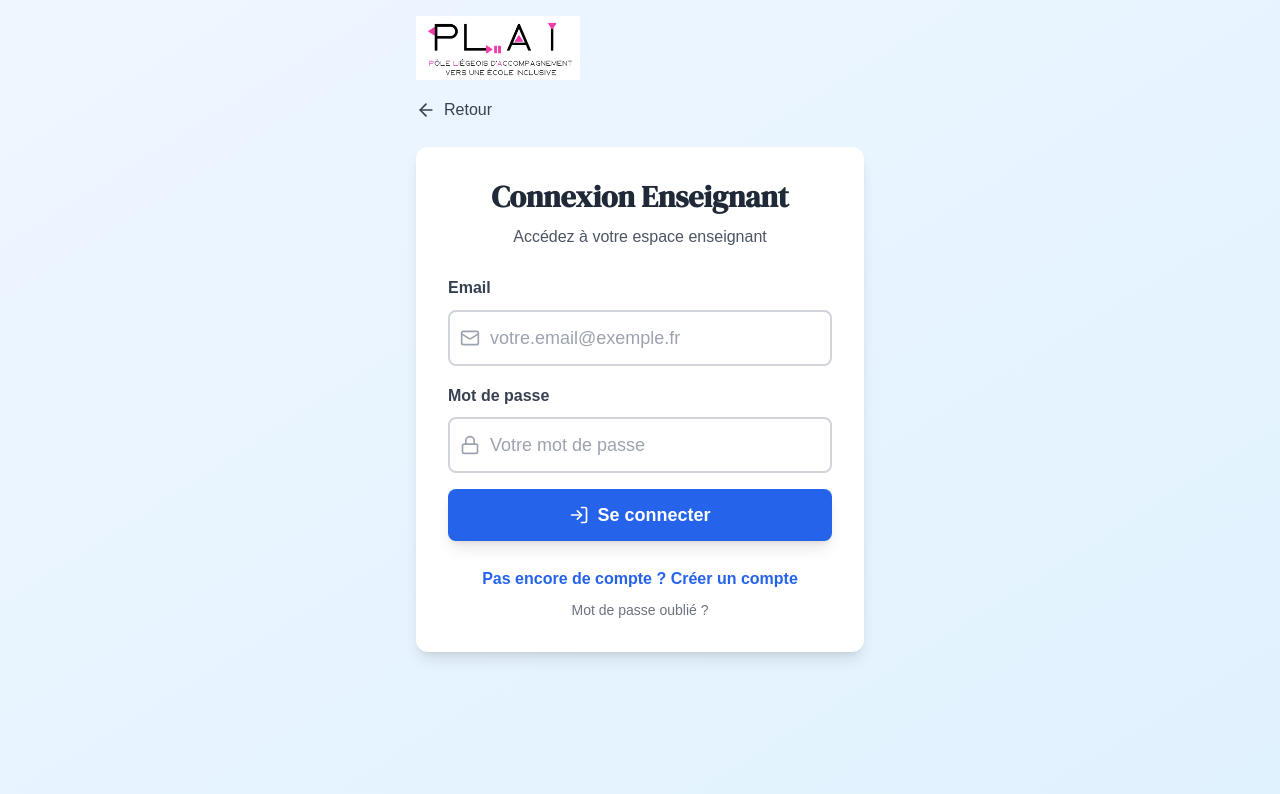
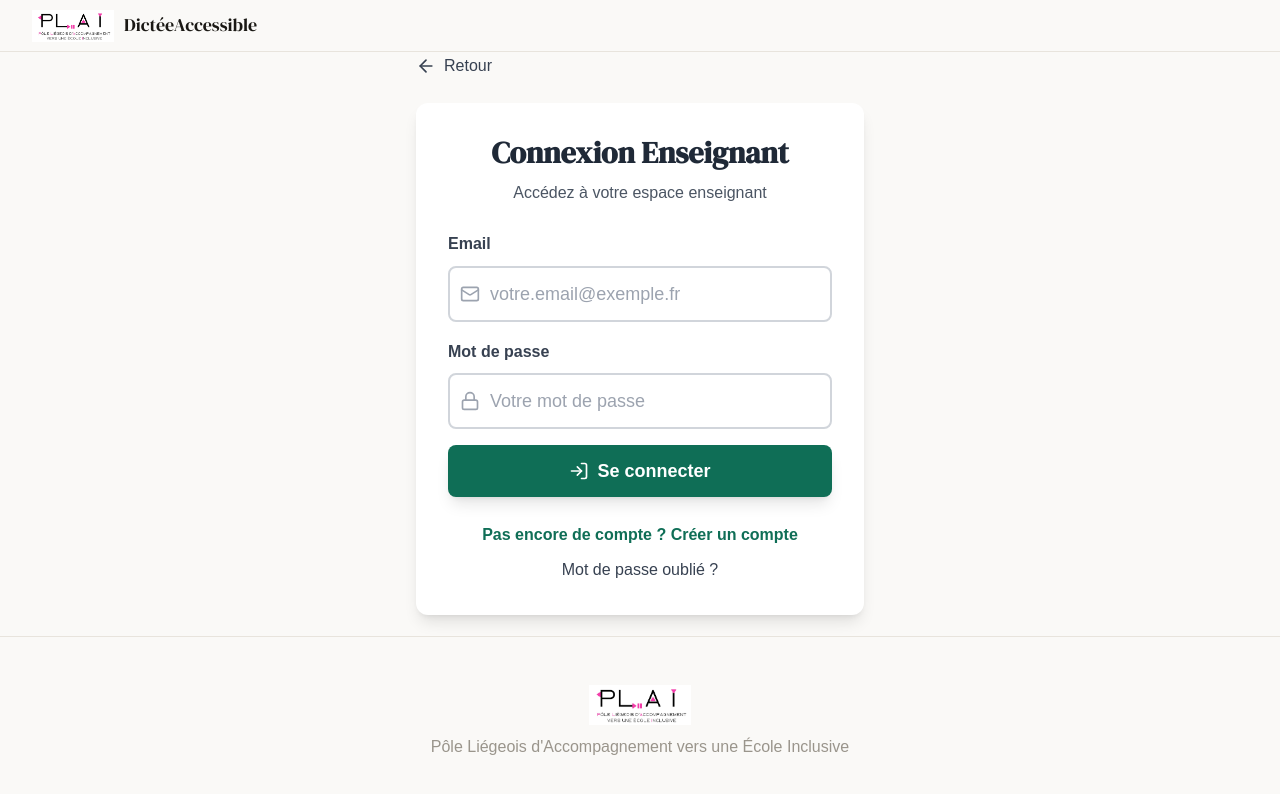
Before and after one commit to jfb4plai/DicteeAccessible, a React (Vite) app: page /enseignant/auth in a window 1280 px wide. Shown: the top 794 px of the page. Built offline with nearby package versions, Linux system fonts and the light colour scheme; no server answers.

Commit message:
style: branding PLAI, pages de connexion, recette
Co-Authored-By: Claude Sonnet 5.5 <noreply@anthropic.com>

```diff
--- a/src/components/ProtectedRoute.tsx
+++ b/src/components/ProtectedRoute.tsx
@@ -6,8 +6,8 @@ export default function ProtectedRoute({ children }: { children: React.ReactNode
 
   if (loading) {
     return (
-      <div className="min-h-screen bg-gradient-to-br from-blue-50 to-indigo-100 flex items-center justify-center">
-        <div className="inline-block animate-spin rounded-full h-12 w-12 border-4 border-blue-500 border-t-transparent"></div>
+      <div className="min-h-screen flex items-center justify-center">
+        <div className="inline-block animate-spin rounded-full h-12 w-12 border-4 border-[#0f6e56] border-t-transparent"></div>
       </div>
     );
   }
--- a/src/pages/ResetPassword.tsx
+++ b/src/pages/ResetPassword.tsx
@@ -2,6 +2,7 @@ import { useState } from 'react';
 import { useNavigate } from 'react-router-dom';
 import { Lock } from 'lucide-react';
 import { useAuth } from '../contexts/AuthContext';
+import PageShell from '../components/PageShell';
 
 export default function ResetPassword() {
   const [password, setPassword] = useState('');
@@ -30,14 +31,9 @@ export default function ResetPassword() {
   }
 
   return (
-    <div className="min-h-screen bg-gradient-to-br from-blue-50 to-sky-100 p-4">
+    <PageShell>
       <div className="max-w-md mx-auto">
         <div className="mb-6">
-          <img
-            src="/plai-logo.jpg"
-            alt="PlAI - Pôle Liégeois d'Accompagnement vers une École Inclusive"
-            className="h-16 w-auto object-contain mb-4"
-          />
         </div>
 
         <div className="bg-white rounded-xl shadow-lg p-8">
@@ -57,19 +53,19 @@ export default function ResetPassword() {
                   value={password}
                   onChange={(e) => setPassword(e.target.value)}
                   placeholder="Au moins 6 caractères"
-                  className="w-full pl-10 pr-4 py-3 border-2 border-gray-300 rounded-lg focus:border-blue-500 focus:outline-none text-lg"
+                  className="w-full pl-10 pr-4 py-3 border-2 border-gray-300 rounded-lg focus:border-[#0f6e56] focus:outline-none text-lg"
                   required
                 />
               </div>
             </div>
 
             {error && (
-              <div className="bg-red-50 border-2 border-red-200 rounded-lg p-3 text-red-700 text-sm">
+              <div className="bg-red-50 border-2 border-red-200 rounded-lg p-3 text-red-700">
                 {error}
               </div>
             )}
             {success && (
-              <div className="bg-green-50 border-2 border-green-200 rounded-lg p-3 text-green-700 text-sm">
+              <div className="bg-green-50 border-2 border-green-200 rounded-lg p-3 text-green-700">
                 {success}
               </div>
             )}
@@ -77,13 +73,13 @@ export default function ResetPassword() {
             <button
               type="submit"
               disabled={loading}
-              className="w-full bg-blue-600 text-white py-3 rounded-lg hover:bg-blue-700 transition-colors font-bold text-lg disabled:opacity-50 disabled:cursor-not-allowed shadow-lg"
+              className="w-full bg-[#0f6e56] text-white py-3 rounded-lg hover:opacity-90 transition-colors font-bold text-lg disabled:opacity-50 disabled:cursor-not-allowed shadow-lg"
             >
               {loading ? 'Enregistrement...' : 'Enregistrer'}
             </button>
           </form>
         </div>
       </div>
-    </div>
+    </PageShell>
   );
 }
--- a/src/pages/TeacherAuth.tsx
+++ b/src/pages/TeacherAuth.tsx
@@ -2,6 +2,7 @@ import { useState } from 'react';
 import { useNavigate, Link } from 'react-router-dom';
 import { ArrowLeft, Mail, Lock, UserPlus, LogIn } from 'lucide-react';
 import { useAuth } from '../contexts/AuthContext';
+import PageShell from '../components/PageShell';
 
 export default function TeacherAuth() {
   const [mode, setMode] = useState<'login' | 'signup' | 'reset'>('login');
@@ -60,14 +61,9 @@ export default function TeacherAuth() {
   }
 
   return (
-    <div className="min-h-screen bg-gradient-to-br from-blue-50 to-sky-100 p-4">
+    <PageShell>
       <div className="max-w-md mx-auto">
         <div className="mb-6">
-          <img
-            src="/plai-logo.jpg"
-            alt="PlAI - Pôle Liégeois d'Accompagnement vers une École Inclusive"
-            className="h-16 w-auto object-contain mb-4"
-          />
           <Link
             to="/"
             className="flex items-center gap-2 text-gray-700 hover:text-gray-900"
@@ -102,7 +98,7 @@ export default function TeacherAuth() {
                   value={email}
                   onChange={(e) => setEmail(e.target.value)}
                   placeholder="votre.email@exemple.fr"
-                  className="w-full pl-10 pr-4 py-3 border-2 border-gray-300 rounded-lg focus:border-blue-500 focus:outline-none text-lg"
+                  className="w-full pl-10 pr-4 py-3 border-2 border-gray-300 rounded-lg focus:border-[#0f6e56] focus:outline-none text-lg"
                   required
                 />
               </div>
@@ -121,7 +117,7 @@ export default function TeacherAuth() {
                     value={password}
                     onChange={(e) => setPassword(e.target.value)}
                     placeholder={mode === 'signup' ? 'Au moins 6 caractères' : 'Votre mot de passe'}
-                    className="w-full pl-10 pr-4 py-3 border-2 border-gray-300 rounded-lg focus:border-blue-500 focus:outline-none text-lg"
+                    className="w-full pl-10 pr-4 py-3 border-2 border-gray-300 rounded-lg focus:border-[#0f6e56] focus:outline-none text-lg"
                     required
                   />
                 </div>
@@ -141,7 +137,7 @@ export default function TeacherAuth() {
                     value={confirmPassword}
                     onChange={(e) => setConfirmPassword(e.target.value)}
                     placeholder="Confirmez votre mot de passe"
-                    className="w-full pl-10 pr-4 py-3 border-2 border-gray-300 rounded-lg focus:border-blue-500 focus:outline-none text-lg"
+                    className="w-full pl-10 pr-4 py-3 border-2 border-gray-300 rounded-lg focus:border-[#0f6e56] focus:outline-none text-lg"
                     required
                   />
                 </div>
@@ -149,12 +145,12 @@ export default function TeacherAuth() {
             )}
 
             {error && (
-              <div className="bg-red-50 border-2 border-red-200 rounded-lg p-3 text-red-700 text-sm">
+              <div className="bg-red-50 border-2 border-red-200 rounded-lg p-3 text-red-700">
                 {error}
               </div>
             )}
             {success && (
-              <div className="bg-green-50 border-2 border-green-200 rounded-lg p-3 text-green-700 text-sm">
+              <div className="bg-green-50 border-2 border-green-200 rounded-lg p-3 text-green-700">
                 {success}
               </div>
             )}
@@ -162,7 +158,7 @@ export default function TeacherAuth() {
             <button
               type="submit"
               disabled={loading}
-              className="w-full bg-blue-600 text-white py-3 rounded-lg hover:bg-blue-700 transition-colors font-bold text-lg disabled:opacity-50 disabled:cursor-not-allowed shadow-lg flex items-center justify-center gap-2"
+              className="w-full bg-[#0f6e56] text-white py-3 rounded-lg hover:opacity-90 transition-colors font-bold text-lg disabled:opacity-50 disabled:cursor-not-allowed shadow-lg flex items-center justify-center gap-2"
             >
               {loading ? (
                 'Chargement...'
@@ -190,7 +186,7 @@ export default function TeacherAuth() {
                   setError('');
                   setSuccess('');
                 }}
-                className="block w-full text-blue-600 hover:text-blue-700 font-semibold"
+                className="block w-full text-[#0f6e56] font-semibold"
               >
                 {mode === 'login'
                   ? "Pas encore de compte ? Créer un compte"
@@ -200,7 +196,7 @@ export default function TeacherAuth() {
             {mode === 'login' && (
               <button
                 onClick={() => { setMode('reset'); setError(''); setSuccess(''); }}
-                className="block w-full text-gray-500 hover:text-gray-700 text-sm"
+                className="block w-full text-gray-700 hover:text-gray-900"
               >
                 Mot de passe oublié ?
               </button>
@@ -208,7 +204,7 @@ export default function TeacherAuth() {
             {mode === 'reset' && (
               <button
                 onClick={() => { setMode('login'); setError(''); setSuccess(''); }}
-                className="block w-full text-gray-500 hover:text-gray-700 text-sm"
+                className="block w-full text-gray-700 hover:text-gray-900"
               >
                 ← Retour à la connexion
               </button>
@@ -216,6 +212,6 @@ export default function TeacherAuth() {
           </div>
         </div>
       </div>
-    </div>
+    </PageShell>
   );
 }
```
Also changed, not shown: 2 other files (tests, documents, lock files or other folders).
